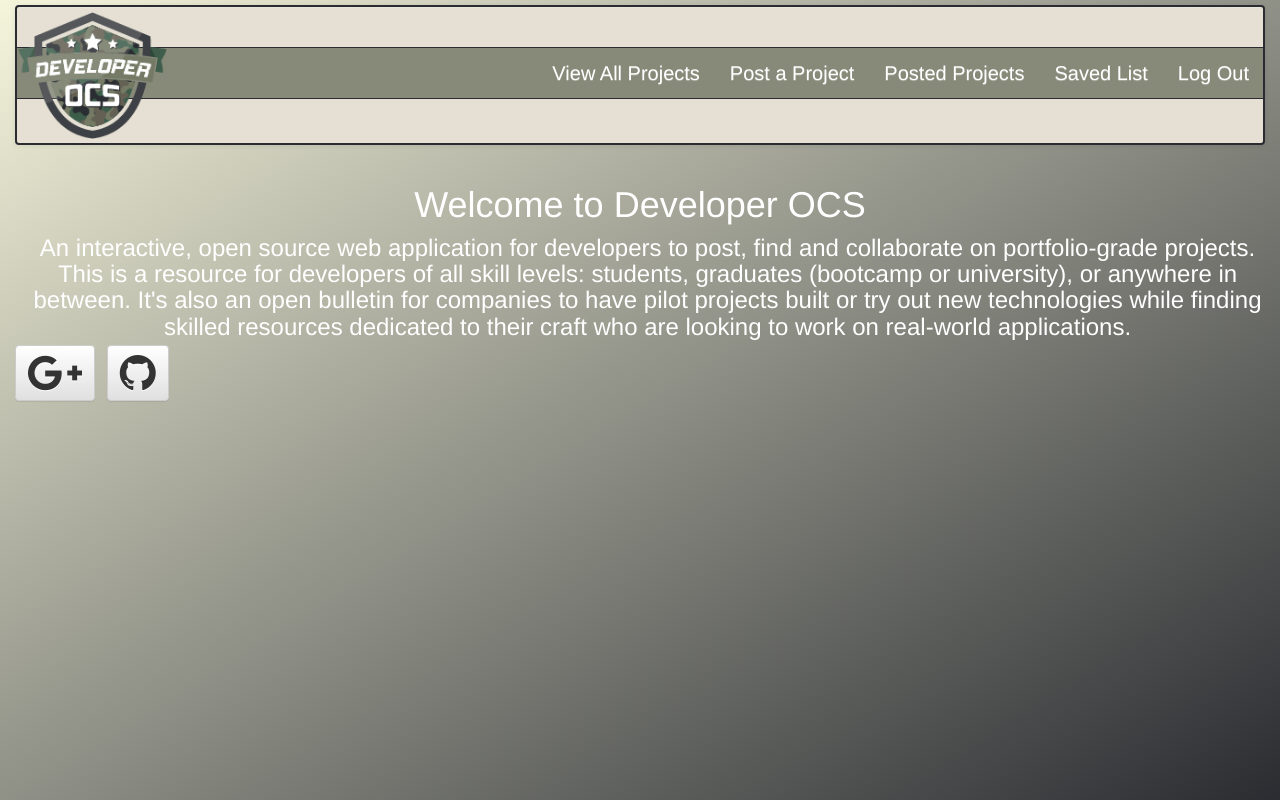
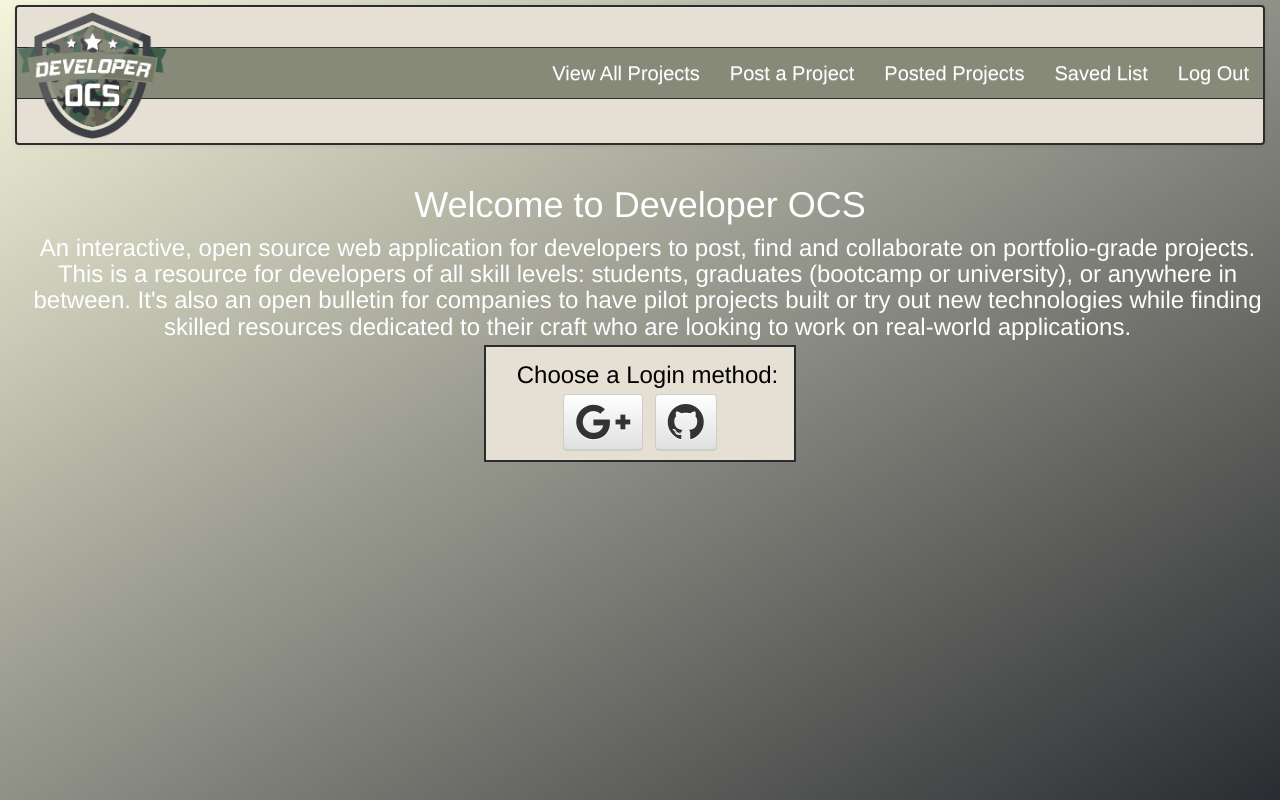
Before and after one commit to drewwmercer/developer-ocs, a React (Create React App) app in the folder client/: page / in a window 1280 px wide. Built offline with nearby package versions, Linux system fonts and the light colour scheme; the HTML template or start-up script is replaced by a standard one.

Commit message:
Adding content to page when not logged in

```diff
--- a/client/src/pages/LogIn/LogIn.js
+++ b/client/src/pages/LogIn/LogIn.js
@@ -20,7 +20,9 @@ class LogIn extends Component {
             </div>
           </Col>
         </Row>
+        <div className="login-selections">
           {/* Google+ LogIn Button */}
+          <h3>Choose a Login method:</h3>
           <div className="img__wrap">
             <a href="/auth/google" rel="external" className="btn btn-default google">
               <span className="fa fa-google-plus fa-3x" />
@@ -36,6 +38,7 @@ class LogIn extends Component {
             <p className="img__description">Github</p>
           </div>
         </div>
+      </div>
     );
   }
 }
```
Lines whose indentation alone changed are shown as unchanged.
